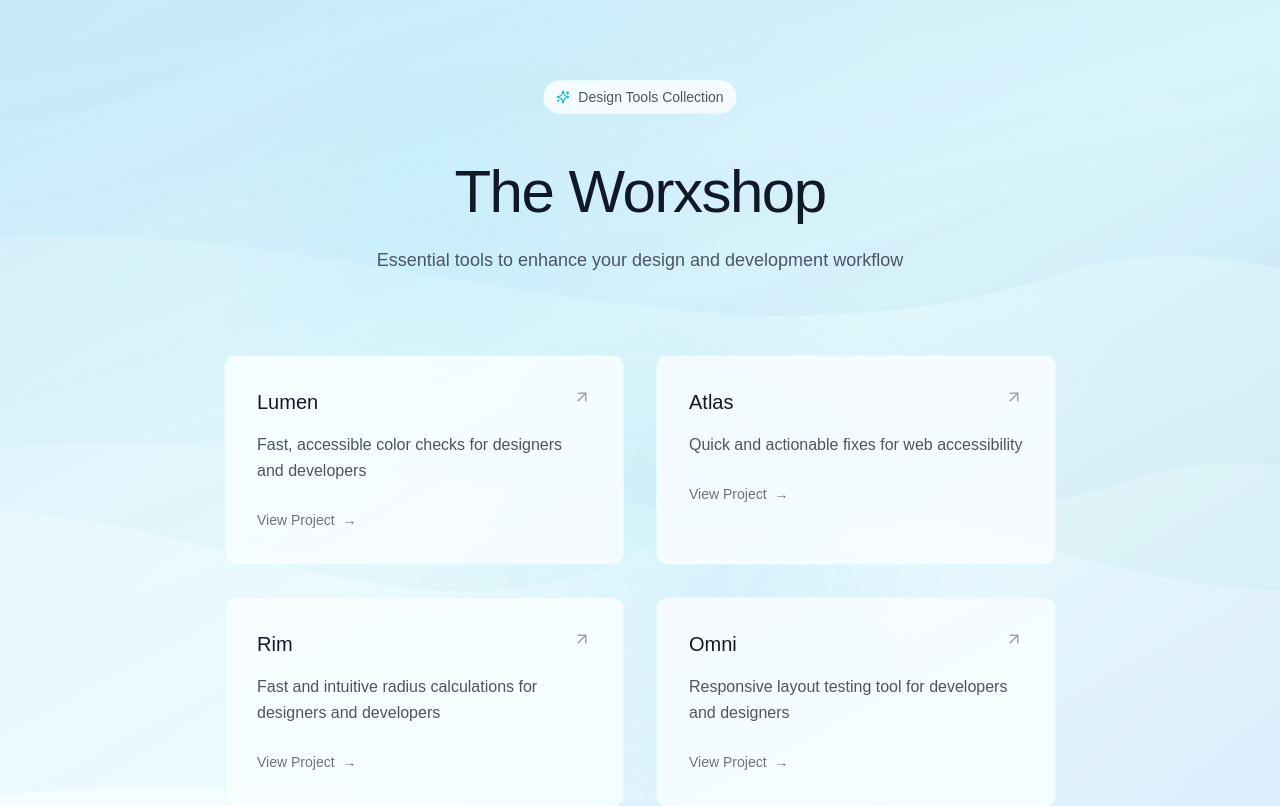
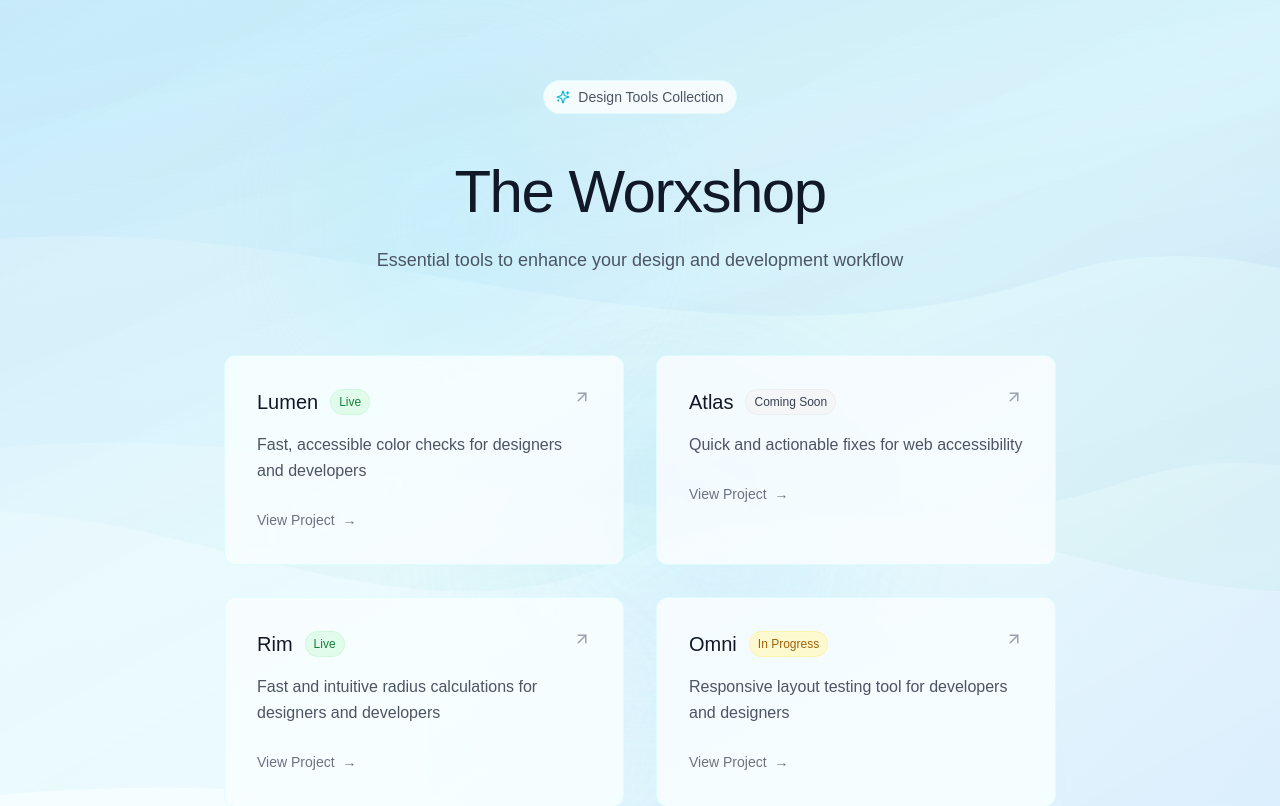
Before and after one commit to ahmadrafidev/worxshop, a Next.js app: page / in a window 1280 px wide. Shown: the top 806 px of the page. Built offline with nearby package versions, Linux system fonts and the light colour scheme.

Commit message:
add project status

```diff
--- a/app/page.tsx
+++ b/app/page.tsx
@@ -8,33 +8,51 @@ export default function Home() {
       title: "Lumen",
       description: "Fast, accessible color checks for designers and developers",
       link: "https://luumen.vercel.app/",
-      gradient: "from-cyan-50 to-blue-50"
+      gradient: "from-cyan-50 to-blue-50",
+      status: "Live"
     },
     {
       title: "Atlas",
       description: "Quick and actionable fixes for web accessibility",
       link: "https://atlassy.vercel.app/",
-      gradient: "from-blue-50 to-sky-50"
+      gradient: "from-blue-50 to-sky-50",
+      status: "Coming Soon"
     },
     {
       title: "Rim",
       description: "Fast and intuitive radius calculations for designers and developers",
       link: "https://rimm.vercel.app/",
-      gradient: "from-sky-50 to-cyan-50"
+      gradient: "from-sky-50 to-cyan-50",
+      status: "Live"
     },
     {
       title: "Omni",
       description: "Responsive layout testing tool for developers and designers",
       link: "https://omnni.vercel.app/",
-      gradient: "from-blue-50 to-cyan-50"
+      gradient: "from-blue-50 to-cyan-50",
+      status: "In Progress"
     },
     {
       title: "Boop",
       description: "Visual playground for UI components",
       link: "https://booopy.vercel.app/",
-      gradient: "from-cyan-50 to-sky-50"
+      gradient: "from-cyan-50 to-sky-50",
+      status: "Live"
     },
   ];
+
+  const getStatusStyles = (status: string) => {
+    switch (status) {
+      case "Live":
+        return "bg-green-100/80 text-green-700 border-green-200/50";
+      case "In Progress":
+        return "bg-yellow-100/80 text-yellow-700 border-yellow-200/50";
+      case "Coming Soon":
+        return "bg-gray-100/80 text-gray-700 border-gray-200/50";
+      default:
+        return "bg-gray-100/80 text-gray-700 border-gray-200/50";
+    }
+  };
 
   return (
     <div className="relative min-h-screen bg-gradient-to-br from-sky-50 via-cyan-50/50 to-blue-100/70 overflow-hidden">
@@ -134,9 +152,14 @@ export default function Home() {
               <div className={`absolute inset-0 opacity-40 bg-gradient-to-br ${project.gradient}`} />
               <div className="relative">
                 <div className="flex items-start justify-between mb-4">
-                  <h3 className="text-xl font-medium text-gray-900">
-                    {project.title}
-                  </h3>
+                  <div className="flex items-center gap-3">
+                    <h3 className="text-xl font-medium text-gray-900">
+                      {project.title}
+                    </h3>
+                    <span className={`px-2 py-1 text-xs font-medium rounded-full border backdrop-blur-sm ${getStatusStyles(project.status)}`}>
+                      {project.status}
+                    </span>
+                  </div>
                   <ArrowUpRight
                     className="text-gray-400 transition-all duration-200 group-hover:text-cyan-600 group-hover:translate-x-0.5 group-hover:-translate-y-0.5"
                     size={18}
```
